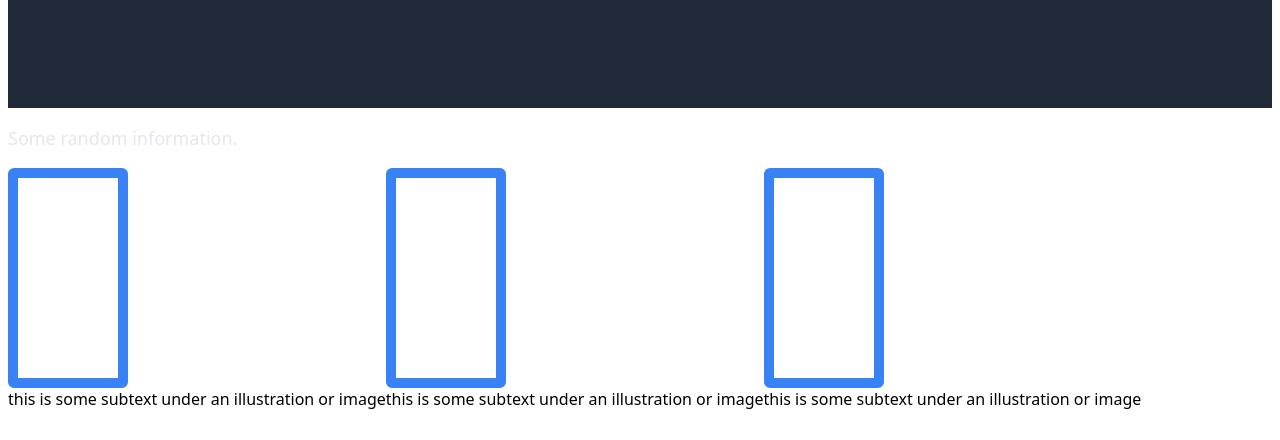
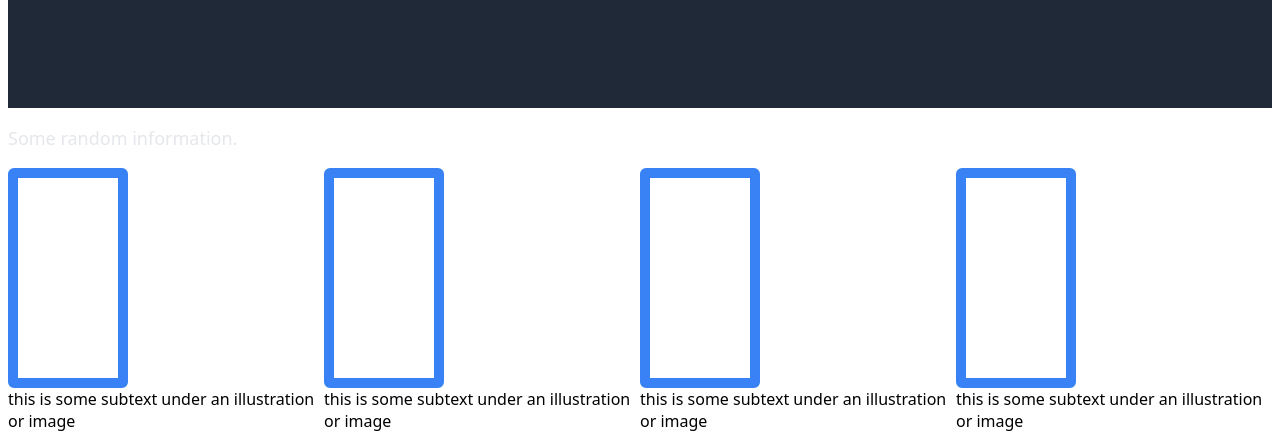
Before and after one commit to helena-rgb/myfirstlandingpage, a plain HTML site: page index.html in a window 1280 px wide. Shown: the part 504-944 px from the top of the page. Before the commit the page ends 922 px from the top, so only its background shows below. Drawn offline with Linux system fonts and the light colour scheme.

Commit message:
finish icon section

```diff
--- a/index.html
+++ b/index.html
@@ -30,17 +30,21 @@
         <p class="title-icon">Some random information.</p>
 
         <div class="icon-section">
-            <div class="item1">
+            <div class="item">
              <div class="box"></div>
              <div class="text">this is some subtext under an illustration or image</div>
             </div>
-            <div class="item2">
+            <div class="item">
                 <div class="box"></div>
                 <div class="text">this is some subtext under an illustration or image</div>
             </div>
-            <div class="item3">
+            <div class="item">
                 <div class="box"></div>
                 <div class="text">this is some subtext under an illustration or image</div>
-        </div>
+          </div>
+          <div class="item">
+            <div class="box"></div>
+            <div class="text">this is some subtext under an illustration or image</div>
+          </div>
         </div>
     </body>
```
